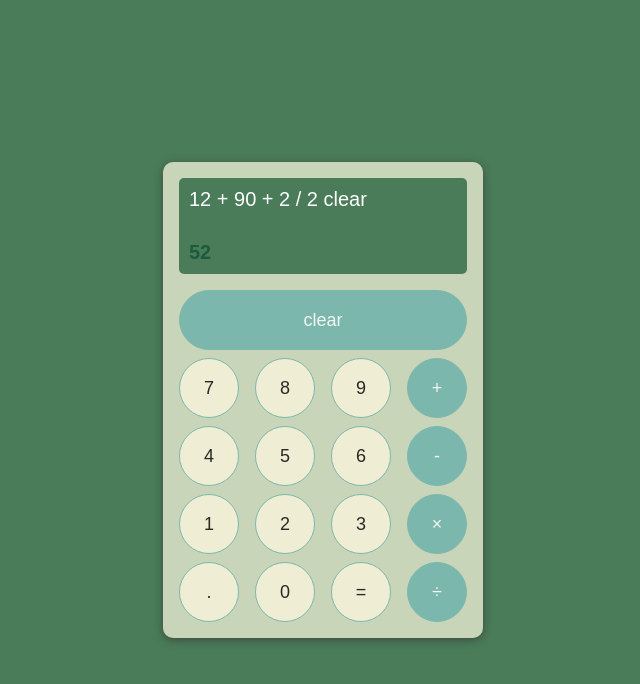
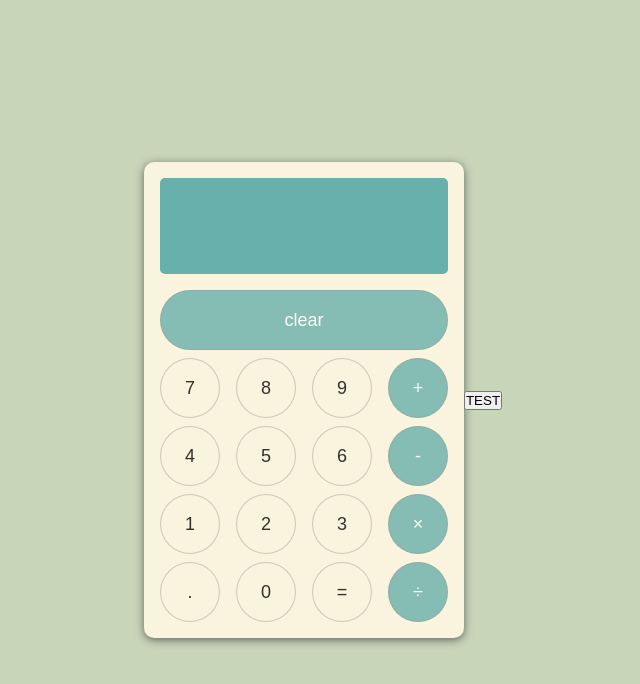
Before and after one commit to BrandonMasis/calculator2.0, a plain HTML site: page index.html in a window 1280 px wide. Both pictures are taken after a click on the button "clear". Shown: the whole page, without its empty margins (317-957 px from the left). Drawn offline with Linux system fonts and the light colour scheme.

Commit message:
Adds operator event listener and state management
Updated operator event listener to:
-Pass first and second number into operate function and return result
-Correctly display numbers and operator in the display

```diff
--- a/index.html
+++ b/index.html
@@ -14,44 +14,51 @@
     <section id="app">
         <div id="calculator">
             <div id="display">
-                <div id="displayNumbers">12 + 90 + 2 / 2
+                <div id="displayNumbers">
                 </div>
-                <div id="displayResult">52</div>
+                <div id="displayResult"></div>
             </div>
             <div id="buttons">
                 <div class="button-row">
-                    <button
-                        class="operator expandable">clear</button>
+                    <button id="clearBtn"
+                        class="operator expandable"
+                        data-operator="clear">clear</button>
                 </div>
                 <div class="button-row">
                     <button class="button">7</button>
                     <button class="button">8</button>
                     <button class="button">9</button>
-                    <button class="operator">+</button>
+                    <button class="operator"
+                        data-operator="+">+</button>
                 </div>
                 <div class="button-row">
                     <button class="button">4</button>
                     <button class="button">5</button>
                     <button class="button">6</button>
-                    <button class=" operator">-</button>
+                    <button class=" operator"
+                        data-operator="-">-</button>
 
                 </div>
                 <div class="button-row">
                     <button class="button">1</button>
                     <button class="button">2</button>
                     <button class="button">3</button>
-                    <button class=" operator">×</button>
+                    <button class=" operator"
+                        data-operator="*">×</button>
 
                 </div>
                 <div class="button-row">
                     <button class="button">.</button>
                     <button class="button">0</button>
                     <button class="button">=</button>
-                    <button class=" operator">÷</button>
+                    <button class=" operator"
+                        data-operator="/">÷</button>
 
                 </div>
             </div>
         </div>
+
+        <button onclick="testAlert()">TEST</button>
     </section>
 </body>
 
--- a/script.js
+++ b/script.js
@@ -1,10 +1,15 @@
 const numberBtns = document.querySelectorAll('.button');
 const operatorBtns = document.querySelectorAll('.operator');
 const displayNumbers = document.querySelector('#displayNumbers');
+const displayResult = document.querySelector('#displayResult');
 
-let firstNumber;
-let operator;
-let secondNumber;
+const state = {
+  firstNumber: undefined,
+  operator: undefined,
+  secondNumber: undefined,
+  resultDisplayed: false,
+  operatorLock: false,
+};
 
 const add = (a, b) => {
   return a + b;
@@ -23,23 +28,23 @@ const divide = (a, b) => {
 };
 
 function operate(operator, first, second) {
+  if (first == undefined) {
+    return second;
+  } else if (second == undefined) {
+    return first;
+  }
+
   switch (operator) {
     case '+':
       return add(first, second);
-      break;
     case '-':
       return substract(first, second);
-      break;
     case '*':
       return multiply(first, second);
-      break;
     case '/':
       return divide(first, second);
-      break;
   }
 }
-
-// function to populate display when you click the number
 
 function addGlobalEventListener(type, selector, callback) {
   document.addEventListener(type, (e) => {
@@ -47,7 +52,52 @@ function addGlobalEventListener(type, selector, callback) {
   });
 }
 
-addGlobalEventListener('click', '.button, .operator', (e) => {
+addGlobalEventListener('click', '.button', (e) => {
   let value = e.target.textContent;
-  displayNumbers.textContent += value;
+
+  if (state.resultDisplayed) {
+    displayResult.textContent = '';
+    state.resultDisplayed = false;
+  }
+
+  state.operatorLock = false;
+
+  displayResult.textContent += value;
 });
+
+addGlobalEventListener('click', '.operator', (e) => {
+  if (!state.operatorLock) {
+    state.secondNumber = parseInt(displayResult.textContent);
+  } else {
+    state.secondNumber = undefined;
+  }
+  state.firstNumber = operate(
+    state.operator,
+    state.firstNumber,
+    state.secondNumber
+  );
+  state.operator = e.target.getAttribute('data-operator');
+  displayNumbers.textContent = `${state.firstNumber} ${state.operator} `;
+
+  displayResult.textContent = state.firstNumber;
+  state.secondNumber = undefined;
+  state.operatorLock = true;
+  state.resultDisplayed = true;
+});
+
+addGlobalEventListener('click', '#clearBtn', (e) => {
+  displayNumbers.textContent = '';
+  displayResult.textContent = '';
+
+  state.firstNumber = undefined;
+  state.secondNumber = undefined;
+  state.operator = undefined;
+  state.resultDisplayed = false;
+  state.operatorLock = false;
+});
+
+function testAlert() {
+  alert(
+    `first: ${state.firstNumber} second: ${state.secondNumber} operator: ${state.operator}`
+  );
+}
--- a/style.css
+++ b/style.css
@@ -11,7 +11,7 @@
 
 
 body {
-    background-color: var(--viridian);
+    background-color: var(--tea-green);
 }
 
 
@@ -32,7 +32,7 @@ body {
 }
 
 #calculator{
-    background-color: var(--tea-green);
+    background-color: var(--eggshell);
     padding: 1rem;
     border-radius: 10px;
     width: 20rem;
@@ -46,7 +46,7 @@ body {
     height: 6rem;
     border-radius: 5px;
     margin-bottom: 1rem;
-    background-color: var(--viridian);
+    background-color: var(--verdigris);
 
 
 }
@@ -59,9 +59,8 @@ body {
 
 #displayResult{
     padding: 10px;
-    font-size: 20px;
-    font-weight: bold;
-    color: rgba(0, 70, 46, 0.61)
+    font-size: 30px;
+    color: white;
 }
 
 #buttons{
@@ -80,7 +79,7 @@ body {
     height: 60px;
     border-radius: 50px;
     background-color: var(--eggshell);
-    border: solid 1px var(--verdigris);
+    border: solid 1px rgba(128, 128, 128, 0.459);
     font-size: 18px;
     opacity: 80%;
     cursor: pointer;
@@ -92,8 +91,12 @@ body {
     color: white;
 }
 
+.operator:hover{
+    background-color: rgb(88, 159, 168);
+}
+
 .button:hover{
-    opacity: 100%;
+    background-color: rgba(221, 215, 196, 0.644);
 }
 
 .expandable{
```
